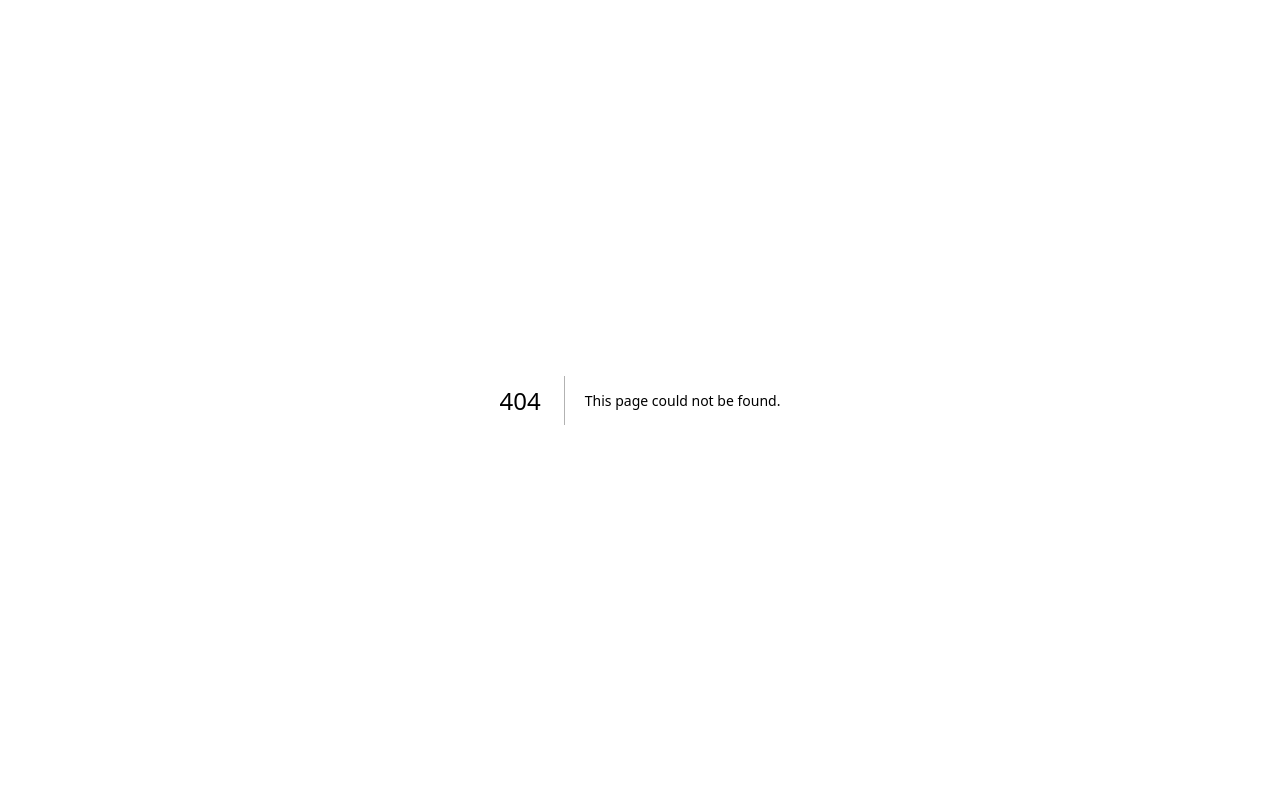
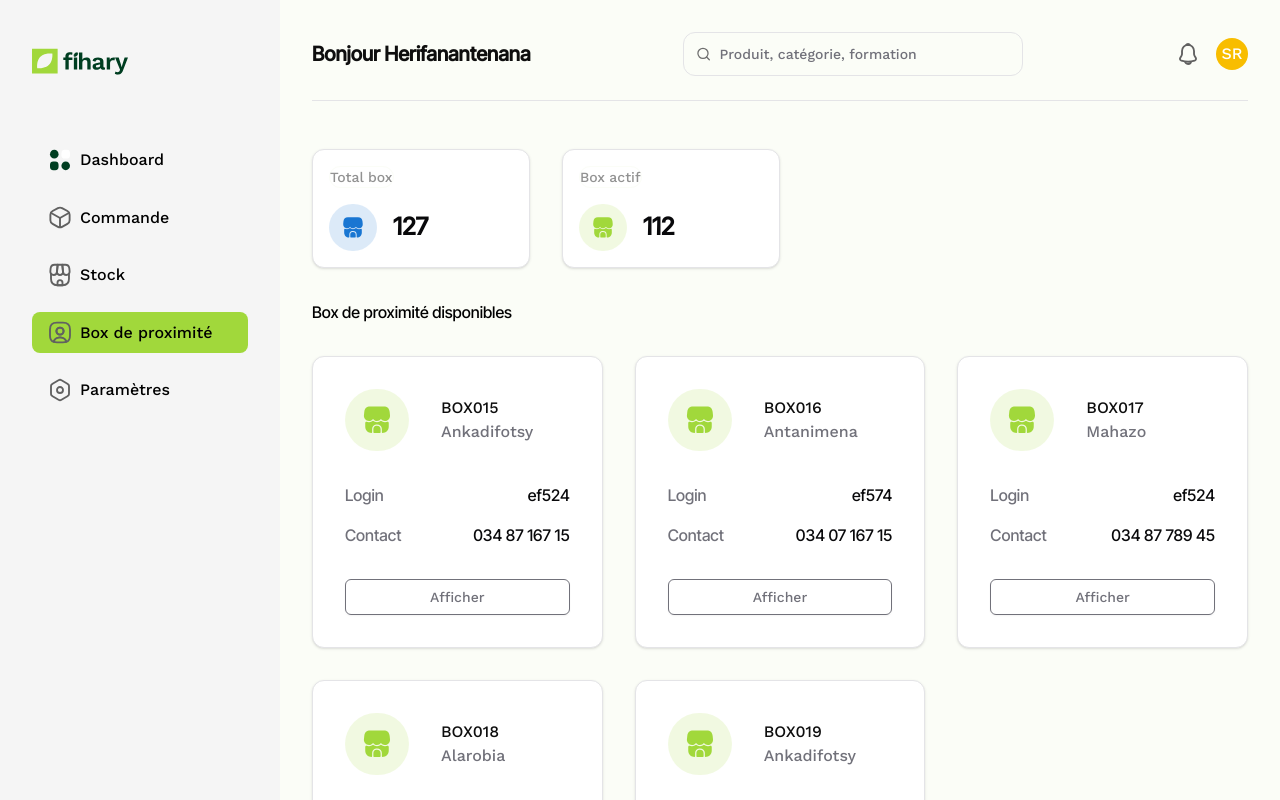
Before and after one commit to DMikaia/fihary-front, a Next.js app: page /admin/users in a window 1280 px wide. Before the commit this address had no page. Shown: the top 800 px of the page. Built offline with nearby package versions, Linux system fonts and the light colour scheme.

Commit message:
feat: finished the box section of the admin

```diff
--- /dev/null
+++ b/src/app/admin/users/page.tsx
@@ -0,0 +1,42 @@
+import { BOX_MOCK_DATA } from "@/constants/__mock__/adminMock";
+import StatCard from "@/components/shared/cards/StatCard";
+import BoxCard from "@/components/shared/cards/BoxCard";
+
+export default function Users() {
+  return (
+    <section className="admin__box px-6 md:px-8 w-full mt-4 flex flex-col gap-8">
+      <div className="grid gap-8 w-full md:w-1/2 grid-cols-2">
+        <StatCard
+          id={1}
+          data={127}
+          title="Total box"
+          icon="/icons/shop-blue.svg"
+          className="bg-[#1976D226]"
+        />
+        <StatCard
+          id={2}
+          data={112}
+          title="Box actif"
+          icon="/icons/shop-green.svg"
+          className="bg-[#A1D83B26]"
+        />
+      </div>
+
+      <div className="flex flex-col gap-8">
+        <p className="inter-tight">Box de proximité disponibles</p>
+
+        <div className="grid grid-cols-1 md:grid-cols-2 lg:grid-cols-3 gap-8">
+          {BOX_MOCK_DATA.map((item, id) => (
+            <BoxCard
+              key={id}
+              id={item.id}
+              location={item.location}
+              login={item.login}
+              phone={item.phone}
+            />
+          ))}
+        </div>
+      </div>
+    </section>
+  );
+}
--- /dev/null
+++ b/src/components/shared/cards/BoxCard.tsx
@@ -0,0 +1,46 @@
+import { Card, CardContent } from "@/components/ui/card";
+import { Box } from "@/constants/type";
+import Image from "next/image";
+import { Button } from "../../ui/button";
+
+export default function BoxCard({ id, location, login, phone }: Box) {
+  return (
+    <Card className="w-full rounded-xl p-8 flex flex-col gap-8">
+      <div className="flex gap-8 items-center">
+        <div className="w-fit h-fit p-4 bg-[#A1D83B26] rounded-full">
+          <Image
+            src={"/icons/shop-green.svg"}
+            alt={`box_card_${id}`}
+            width={32}
+            height={32}
+          />
+        </div>
+
+        <div>
+          <h1 className="text-secondary">{id}</h1>
+          <p className="text-muted-foreground">{location}</p>
+        </div>
+      </div>
+
+      <div className="flex flex-col gap-4">
+        <div className="w-full flex justify-between items-center inter-tight">
+          <p className="text-muted-foreground">Login</p>
+          <p>{login}</p>
+        </div>
+        <div className="w-full flex justify-between items-center inter-tight">
+          <p className="text-muted-foreground">Contact</p>
+          <p>{phone}</p>
+        </div>
+      </div>
+
+      <CardContent className="w-full p-0">
+        <Button
+          variant={"outline"}
+          className="bg-transparent hover:bg-transparent border-muted-foreground text-muted-foreground w-full"
+        >
+          Afficher
+        </Button>
+      </CardContent>
+    </Card>
+  );
+}
--- a/src/constants/__mock__/adminMock.ts
+++ b/src/constants/__mock__/adminMock.ts
@@ -142,9 +142,43 @@ const STOCK_MOCK_DATA = [
   },
 ];
 
+const BOX_MOCK_DATA = [
+  {
+    id: "BOX015",
+    location: "Ankadifotsy",
+    login: "ef524",
+    phone: "034 87 167 15",
+  },
+  {
+    id: "BOX016",
+    location: "Antanimena",
+    login: "ef574",
+    phone: "034 07 167 15",
+  },
+  {
+    id: "BOX017",
+    location: "Mahazo",
+    login: "ef524",
+    phone: "034 87 789 45",
+  },
+  {
+    id: "BOX018",
+    location: "Alarobia",
+    login: "ef532",
+    phone: "034 87 879 15",
+  },
+  {
+    id: "BOX019",
+    location: "Ankadifotsy",
+    login: "ef503",
+    phone: "032 21 258 15",
+  },
+];
+
 export {
   GERNERAL_STAT,
   ADMIN_NOTIFICATIONS,
   OrderInProgressMock,
   STOCK_MOCK_DATA,
+  BOX_MOCK_DATA,
 };
--- a/src/constants/constant.ts
+++ b/src/constants/constant.ts
@@ -143,7 +143,7 @@ const ADMIN_NAV: AdminNav[] = [
     imgActive: "/icons/product-active.svg",
   },
   {
-    label: "Utilisateurs",
+    label: "Box de proximité",
     url: "/admin/users",
     img: "/icons/user.svg",
     imgActive: "/icons/user-active.svg",
```
Also changed, not shown: src/constants/type.ts (+8 -0 lines), public/icons/shop-blue.svg (added), public/icons/shop-green.svg (added).
